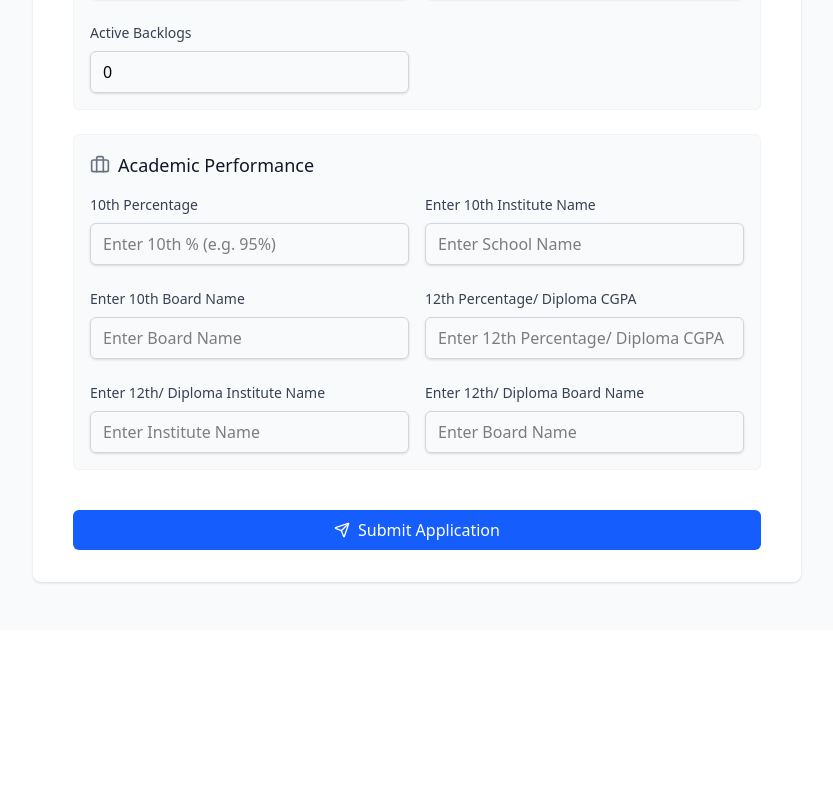
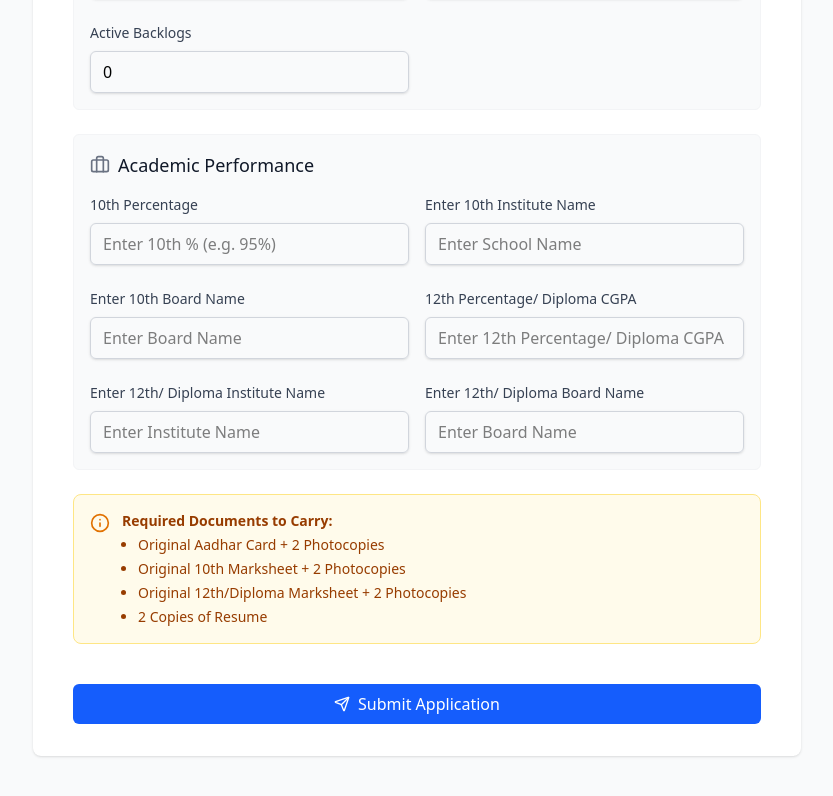
Before and after one commit to im-apratap/college-tp-cell, a React (Vite) app in the folder frontend/: page / in a window 1280 px wide. Shown: the part 1098-1894 px from the top of the page, without its empty margins (223-1056 px from the left). Before the commit the page ends 1728 px from the top, so only its background shows below. Built offline with nearby package versions, Linux system fonts and the light colour scheme.

Commit message:
add info section to frontend

```diff
--- a/frontend/src/pages/StudentForm.jsx
+++ b/frontend/src/pages/StudentForm.jsx
@@ -13,6 +13,7 @@ import {
   User,
   Briefcase,
   CheckCircle,
+  Info,
 } from "lucide-react";
 import {
   BIHAR_ENGINEERING_COLLEGES,
@@ -293,6 +294,22 @@ const StudentForm = () => {
               </div>
             </div>
 
+            {/* Instructions */}
+            <div className="mt-8 bg-blue-50 border border-blue-200 rounded-lg p-4 flex gap-3 items-start text-left">
+              <Info className="h-5 w-5 text-blue-600 flex-shrink-0 mt-0.5" />
+              <div className="text-sm text-blue-800">
+                <p className="font-bold mb-1">
+                  Important: Bring these documents (Original + Copies):
+                </p>
+                <ul className="list-disc pl-4 space-y-1">
+                  <li>Original Aadhar Card + 2 Photocopies</li>
+                  <li>Original 10th Marksheet + 2 Photocopies</li>
+                  <li>Original 12th/Diploma Marksheet + 2 Photocopies</li>
+                  <li>2 Copies of Resume</li>
+                </ul>
+              </div>
+            </div>
+
             {/* Action Buttons */}
             <div className="flex flex-col sm:flex-row gap-4 mt-8 no-print">
               <Button
@@ -567,6 +584,19 @@ const StudentForm = () => {
               </div>
             </div>
 
+            <div className="bg-amber-50 border border-amber-200 rounded-lg p-4 mb-6 flex gap-3 items-start">
+              <Info className="h-5 w-5 text-amber-600 flex-shrink-0 mt-0.5" />
+              <div className="text-sm text-amber-800">
+                <p className="font-bold mb-1">Required Documents to Carry:</p>
+                <ul className="list-disc pl-4 space-y-1">
+                  <li>Original Aadhar Card + 2 Photocopies</li>
+                  <li>Original 10th Marksheet + 2 Photocopies</li>
+                  <li>Original 12th/Diploma Marksheet + 2 Photocopies</li>
+                  <li>2 Copies of Resume</li>
+                </ul>
+              </div>
+            </div>
+
             <div className="pt-4">
               <Button
                 type="submit"
```
